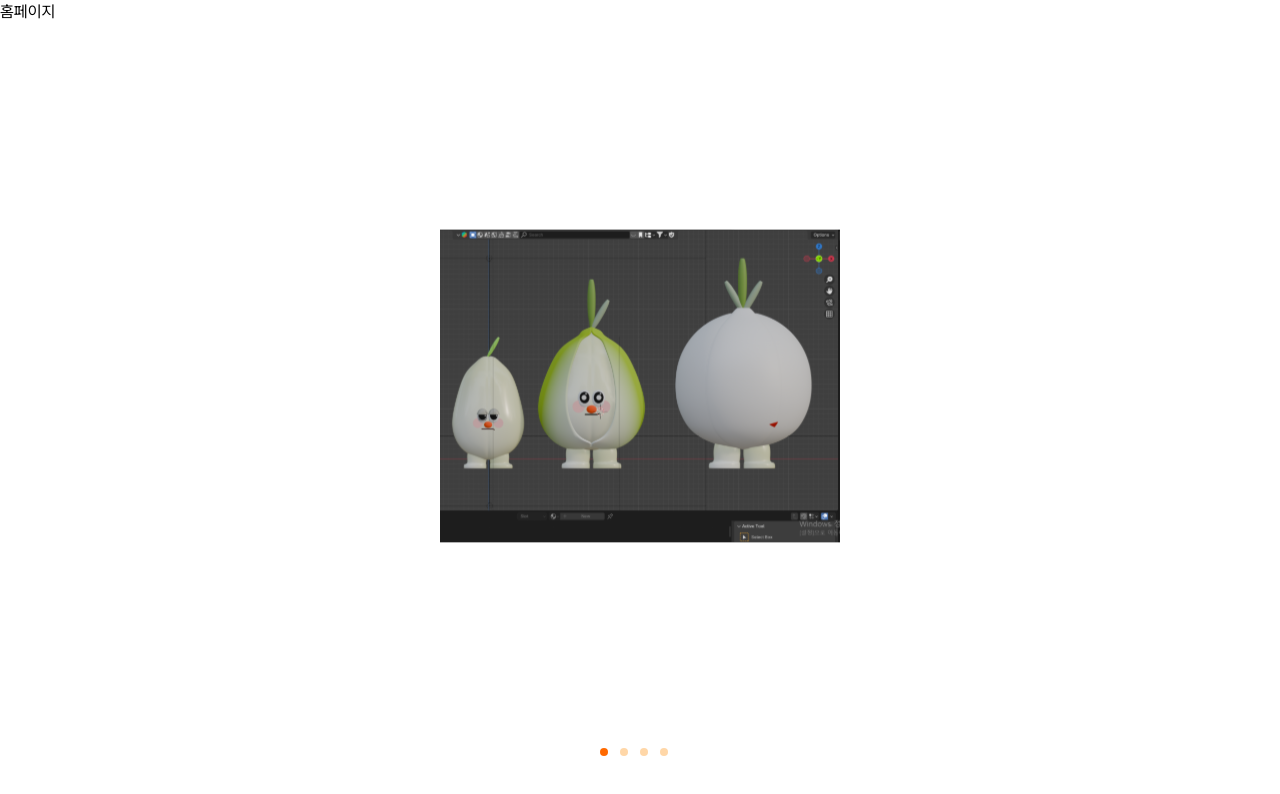
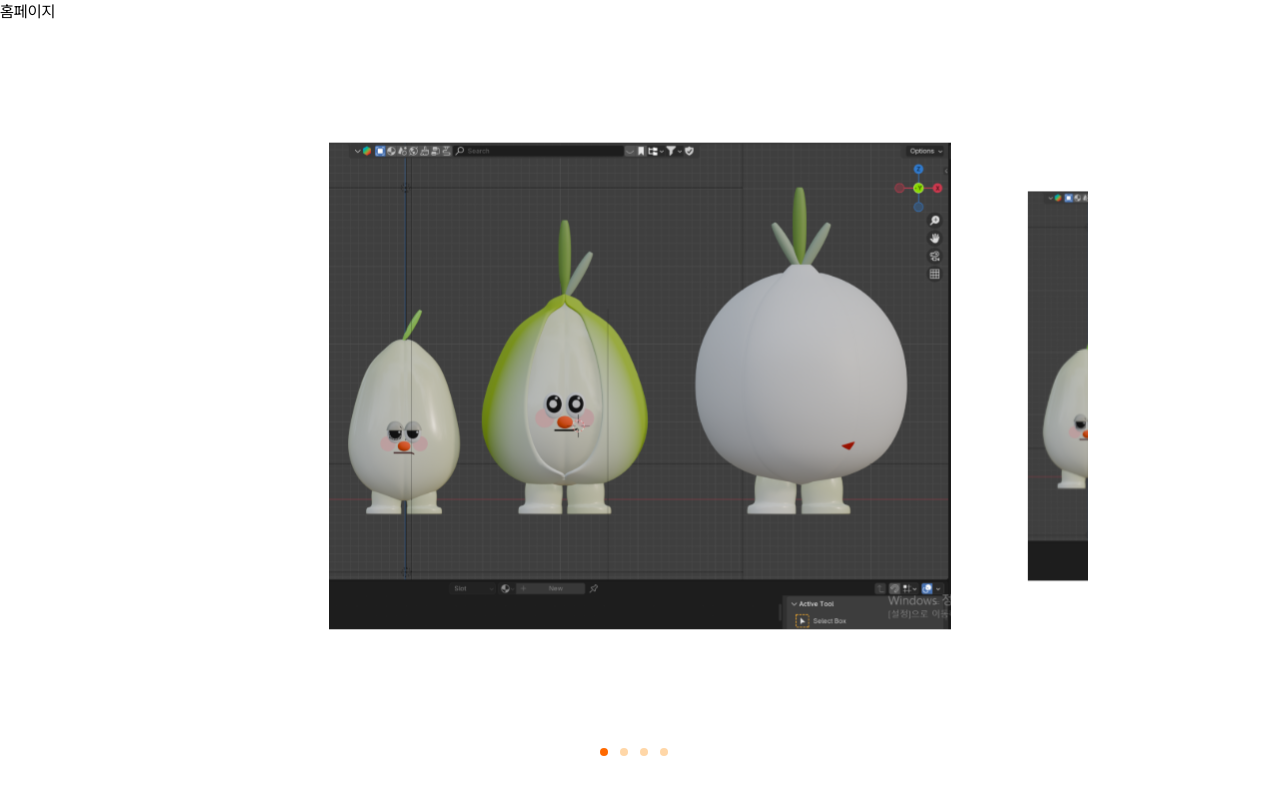
Before and after one commit to Peeliee/peelie-web, a React (Vite) app: page / in a window 1280 px wide. Shown: the top 794 px of the page. Built offline with nearby package versions, Linux system fonts and the light colour scheme.

Commit message:
[feat] 캐러셀 3종 틀 완성

```diff
--- a/src/pages/Home/HomePage.tsx
+++ b/src/pages/Home/HomePage.tsx
@@ -7,11 +7,11 @@ const HomePage = () => {
       홈페이지
       <div className="w-full max-w-4xl mx-auto">
         {/* 임시 캐러셀 */}
-        <FullScreenCarousel>
-          <MockImg className="w-100" />
-          <MockImg className="w-100" />
-          <MockImg className="w-100" />
-          <MockImg className="w-100" />
+        <FullScreenCarousel variant="peekSmall">
+          <MockImg />
+          <MockImg />
+          <MockImg />
+          <MockImg />
         </FullScreenCarousel>
       </div>
     </div>
--- a/src/widgets/FullScreenCarousel/FullScreenCarousel.tsx
+++ b/src/widgets/FullScreenCarousel/FullScreenCarousel.tsx
@@ -2,25 +2,30 @@ import { useState, useEffect, type ReactNode, Children } from 'react';
 
 import { Carousel, CarouselContent, CarouselItem } from '@/shared/ui/carousel';
 import type { CarouselApi } from '@/shared/ui/carousel';
+import { cn } from '@/shared/lib/utils';
+
+type CarouselVariant = 'full' | 'peek' | 'peekSmall';
 
 interface FullScreenCarouselProps {
   children: ReactNode;
+  variant: CarouselVariant;
 }
 
 /**
  * 한 페이지에 하나의 children 만 보여주는 컴포넌트입니다.
  * @useage
- * <FullScreenCarousel>
+ * <FullScreenCarousel variant="full">
  *  <Component1 />
  *  <Component2 />
  *  ...
  * </FullScreenCarousel>
  */
-export function FullScreenCarousel({ children }: FullScreenCarouselProps) {
+export function FullScreenCarousel({ children, variant }: FullScreenCarouselProps) {
   const [api, setApi] = useState<CarouselApi | null>(null);
   const [current, setCurrent] = useState(0);
 
   const slides = Children.toArray(children);
+  const isPeekMode = variant === 'peek' || variant === 'peekSmall';
 
   useEffect(() => {
     if (!api) return;
@@ -30,12 +35,12 @@ export function FullScreenCarousel({ children }: FullScreenCarouselProps) {
     };
 
     api.on('select', onSelect);
-    onSelect();
+    onSelect(); // 초기화
 
     return () => {
       api.off('select', onSelect);
     };
-  }, [api]);
+  }, [api, slides.length]);
 
   return (
     <div className="w-full">
@@ -43,16 +48,32 @@ export function FullScreenCarousel({ children }: FullScreenCarouselProps) {
         setApi={setApi}
         className="w-full"
         opts={{
-          align: 'start',
+          align: isPeekMode ? 'center' : 'start',
           loop: false,
         }}
       >
         <CarouselContent>
-          {slides.map((child, i) => (
-            <CarouselItem key={i} className="basis-full flex items-center justify-center">
-              <div className="flex items-center justify-center">{child}</div>
-            </CarouselItem>
-          ))}
+          {isPeekMode && <div className="basis-[15%] shrink-0 pointer-events-none" aria-hidden />}
+
+          {slides.map((child, i) => {
+            const isActive = i === current;
+
+            return (
+              <CarouselItem
+                key={i}
+                className={cn(
+                  'flex items-center justify-center transition-transform duration-300',
+                  variant === 'full' && 'basis-full',
+                  variant === 'peek' && 'basis-[80%] pl-4',
+                  variant === 'peekSmall' && 'basis-[70%] pl-4',
+                  variant === 'peekSmall' && !isActive && 'scale-80',
+                )}
+              >
+                {child}
+              </CarouselItem>
+            );
+          })}
+          {isPeekMode && <div className="basis-[15%] shrink-0 pointer-events-none" aria-hidden />}
         </CarouselContent>
       </Carousel>
 
```
Also changed, not shown: 1 other file (tests, documents, lock files or other folders).
